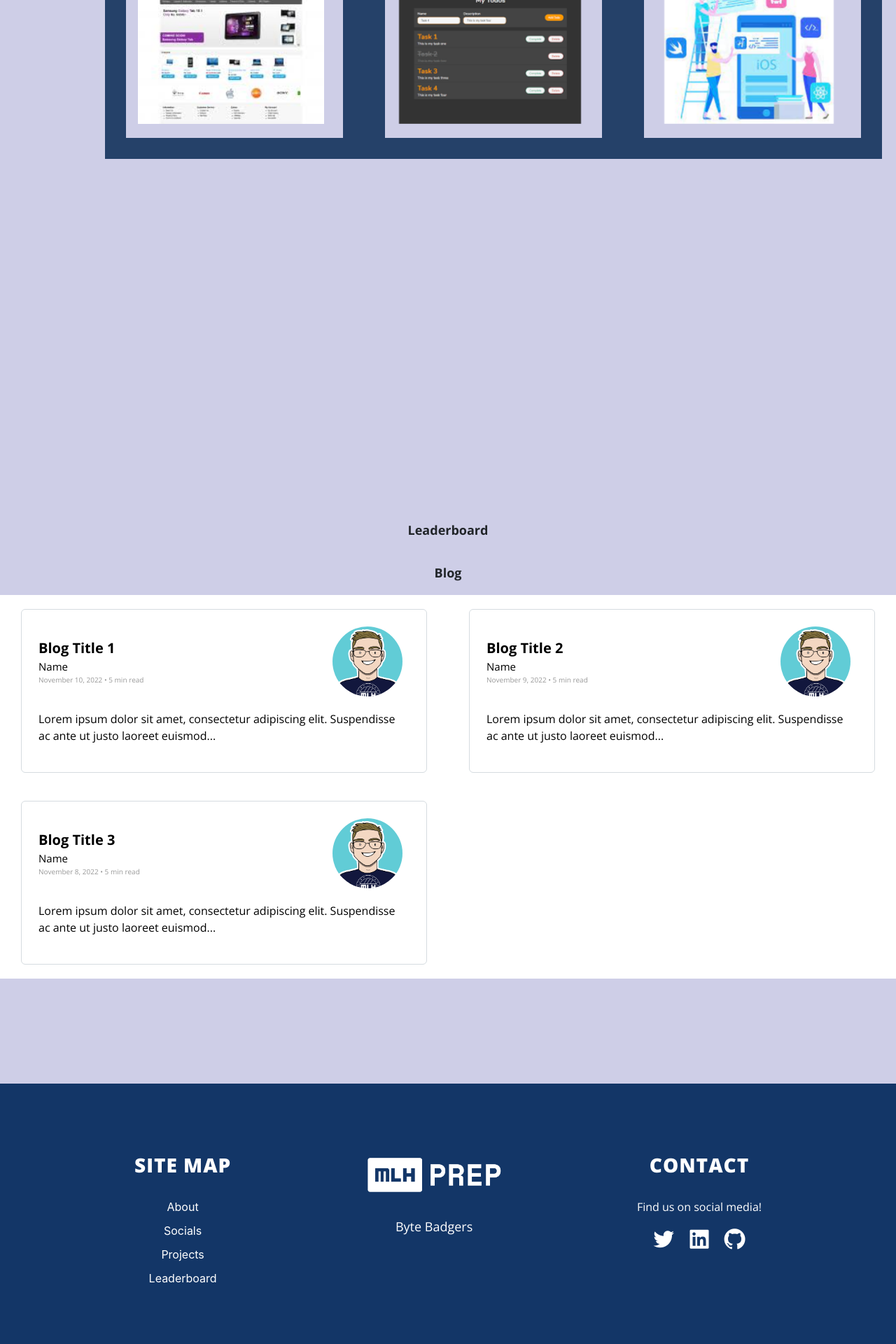
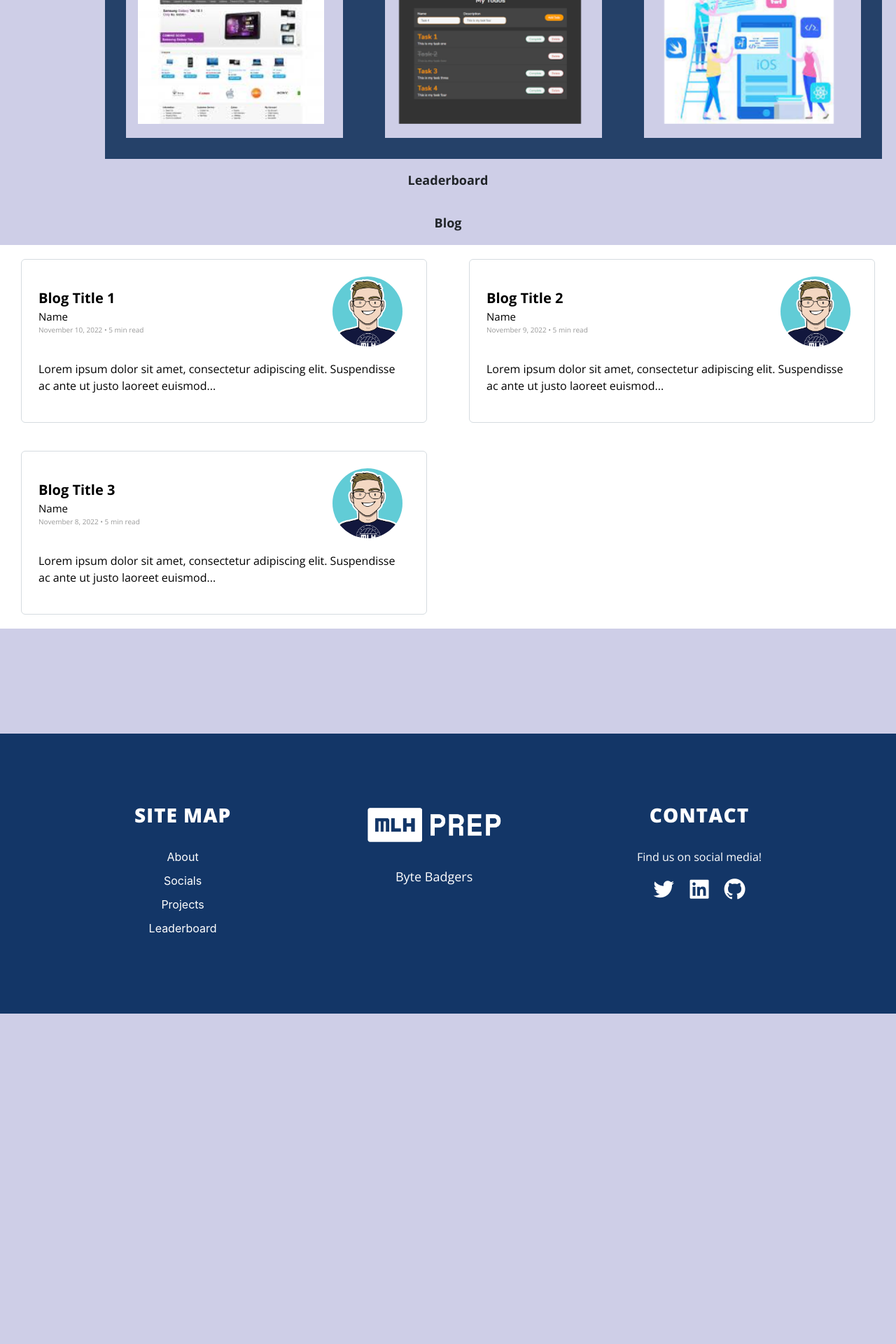
Before and after one commit to MLH-Fellowship/prep-portfolio-22.NOV.PREP.2, a Jekyll site: the page built from index.html, in a window 1280 px wide. Shown: the part 771-2691 px from the top of the page at 70% size. Built offline with Jekyll 4.4.1, drawn with Linux system fonts in a browser that asks for light colours; nearby versions of some CDN libraries; after the commit the page ends 2219 px from its top, so only the background shows below that.

Commit message:
Update projects.html

```diff
--- a/_includes/projects.html
+++ b/_includes/projects.html
@@ -1,7 +1,7 @@
 <style>
 
   .card-container{
-    height: 800px;
+    height: 300px;
     width: 600px;
     text-align: center;
     align-items: justify;
```
